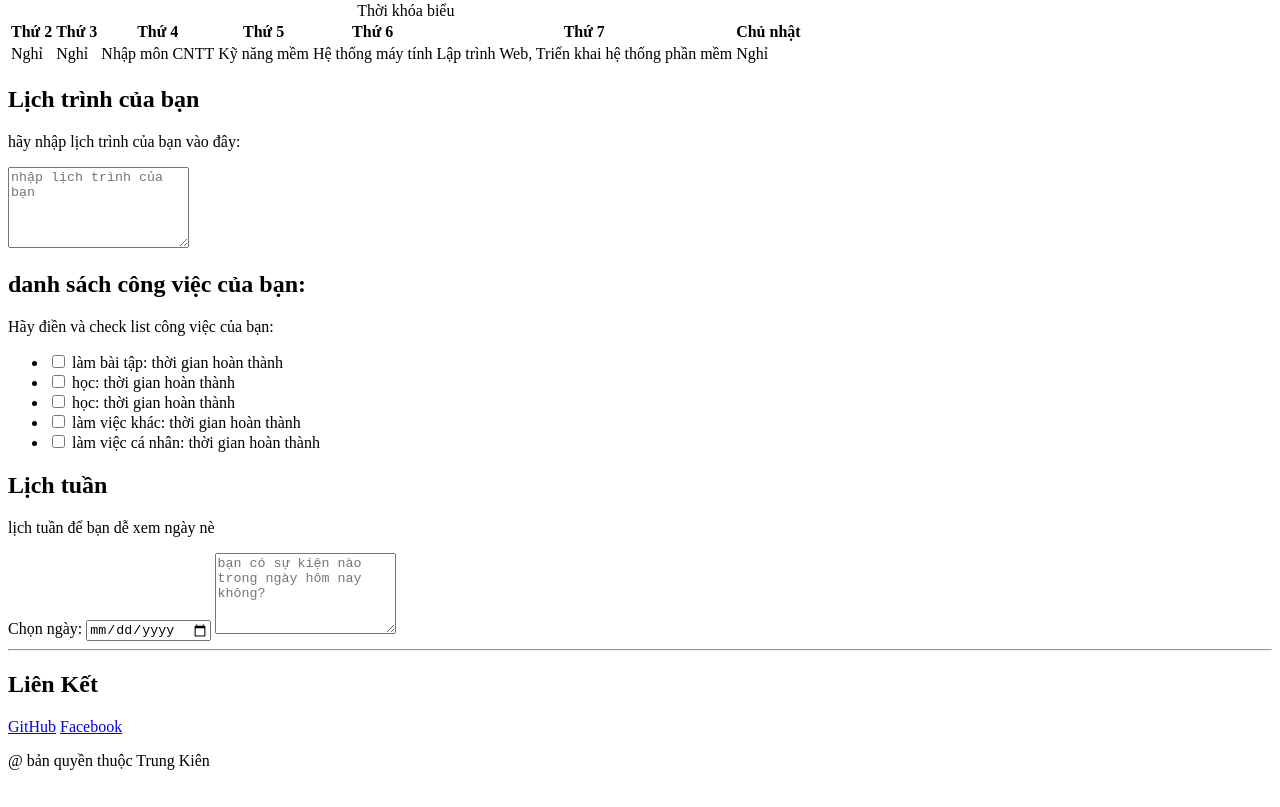
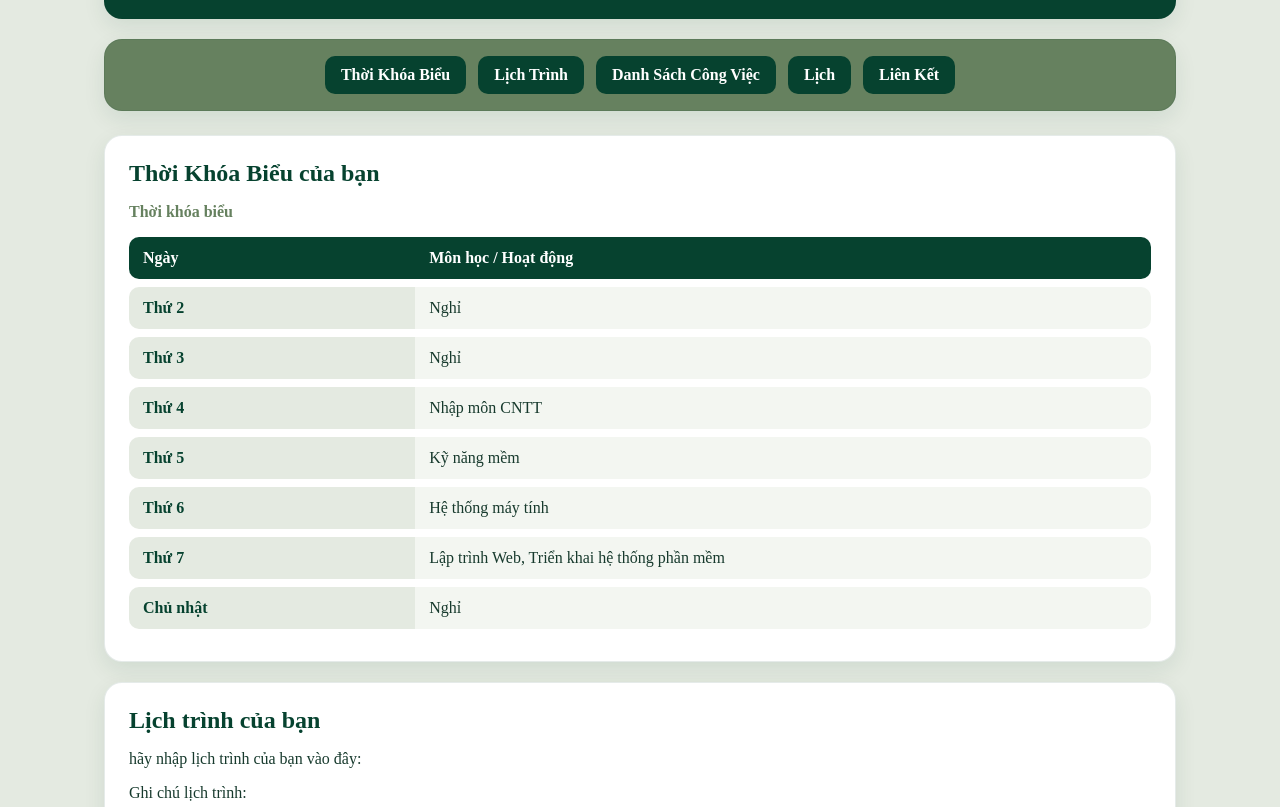
Before and after one commit to poscherclassic/BTL_Trang_QL_Thoi_Gian_Trung_Kien, a plain HTML site: page index.html in a window 1280 px wide. Shown: the part 163-970 px from the top of the page. Before the commit the page ends 949 px from the top, so only its background shows below. Drawn offline with Linux system fonts and the light colour scheme.

Commit message:
day3 hoàn thành css, chạy thử trên máy tính và điện thoại

```diff
--- a/css/style.css
+++ b/css/style.css
@@ -0,0 +1,275 @@
+* {
+    box-sizing: border-box;
+}
+
+html {
+    scroll-behavior: smooth;
+    font-family: "Times New Roman", sans-serif;
+}
+
+body {
+    max-width: 1120px;
+    margin: 0 auto;
+    padding: 32px 24px;
+    color: #173a2d;
+    background-color: #e4eae1;
+}
+
+.site-header,
+nav,
+section,
+footer {
+    border: 1px solid rgba(6, 66, 47, 0.1);
+    border-radius: 18px;
+    box-shadow: 0 8px 22px rgba(6, 66, 47, 0.09);
+    transition: transform 220ms ease, box-shadow 220ms ease;
+}
+
+.site-header {
+    display: flex;
+    align-items: center;
+    gap: 24px;
+    margin-bottom: 20px;
+    padding: 24px;
+    color: #ffffff;
+    background-color: #06422f;
+}
+
+.site-header img {
+    width: 100px;
+    height: 100px;
+    flex: 0 0 auto;
+    border: 4px solid rgba(255, 255, 255, 0.75);
+    border-radius: 50%;
+    object-fit: cover;
+    object-position: center 3%;
+}
+
+h1,
+h2,
+p {
+    margin-top: 0;
+}
+
+.site-header h1 {
+    margin-bottom: 0;
+    line-height: 1.35;
+}
+
+nav {
+    display: flex;
+    flex-wrap: wrap;
+    justify-content: center;
+    gap: 12px;
+    margin-bottom: 24px;
+    padding: 16px;
+    background-color: #66815f;
+}
+
+nav a,
+footer a {
+    display: inline-block;
+    color: #ffffff;
+    text-decoration: none;
+}
+
+nav a {
+    padding: 10px 16px;
+    border-radius: 10px;
+    background-color: #06422f;
+    transition: transform 180ms ease, box-shadow 180ms ease, background-color 180ms ease;
+}
+
+nav a:hover,
+nav a:focus-visible {
+    transform: translateY(-4px);
+    background-color: #0b5b40;
+    box-shadow: 0 0 16px rgba(228, 234, 225, 0.8);
+}
+
+section {
+    margin: 20px 0;
+    padding: 24px;
+    background-color: #ffffff;
+}
+
+.site-header:hover,
+nav:hover,
+section:hover,
+footer:hover {
+    transform: translateY(-4px);
+    box-shadow: 0 14px 28px rgba(6, 66, 47, 0.16);
+}
+
+section h2 {
+    margin-bottom: 16px;
+    color: #06422f;
+}
+
+table {
+    width: 100%;
+    border-collapse: separate;
+    border-spacing: 0 8px;
+    text-align: left;
+}
+
+caption {
+    margin-bottom: 8px;
+    color: #66815f;
+    font-weight: bold;
+    text-align: left;
+}
+
+th,
+td {
+    padding: 12px 14px;
+}
+
+thead th {
+    color: #ffffff;
+    background-color: #06422f;
+}
+
+thead th:first-child,
+tbody th {
+    border-radius: 10px 0 0 10px;
+}
+
+thead th:last-child,
+tbody td {
+    border-radius: 0 10px 10px 0;
+}
+
+tbody th {
+    width: 28%;
+    color: #06422f;
+    background-color: #e4eae1;
+}
+
+tbody td {
+    background-color: #f3f6f1;
+}
+
+tbody tr {
+    transition: transform 180ms ease, box-shadow 180ms ease;
+}
+
+tbody tr:hover {
+    transform: translateY(-2px);
+    box-shadow: 0 5px 14px rgba(6, 66, 47, 0.12);
+}
+
+textarea,
+input[type="date"] {
+    width: 100%;
+    border: 1px solid #b7c8b3;
+    border-radius: 12px;
+    padding: 12px 14px;
+    color: #173a2d;
+    background-color: #f8faf7;
+    font: inherit;
+    transition: border-color 180ms ease, box-shadow 180ms ease, background-color 180ms ease;
+}
+
+textarea {
+    min-height: 120px;
+    margin-top: 8px;
+    resize: vertical;
+}
+
+textarea:focus,
+input[type="date"]:focus {
+    border-color: #66815f;
+    outline: none;
+    background-color: #ffffff;
+    box-shadow: 0 0 0 4px rgba(102, 129, 95, 0.2);
+}
+
+#task_list ul {
+    display: grid;
+    gap: 10px;
+    padding: 0;
+    list-style: none;
+}
+
+#task_list li {
+    display: flex;
+    align-items: center;
+    gap: 10px;
+    padding: 12px;
+    border-radius: 10px;
+    background-color: #f3f6f1;
+    transition: transform 180ms ease, background-color 180ms ease;
+}
+
+#task_list li:hover {
+    transform: translateX(4px);
+    background-color: #e4eae1;
+}
+
+#task_list li span {
+    margin-left: auto;
+    color: #66815f;
+}
+
+footer {
+    margin-top: 24px;
+    padding: 20px 24px;
+    color: #ffffff;
+    background-color: #06422f;
+}
+
+footer section {
+    margin: 0 0 16px;
+    color: #173a2d;
+}
+
+footer a {
+    margin-right: 16px;
+    color: #06422f;
+    font-weight: bold;
+}
+
+footer a:hover,
+footer a:focus-visible {
+    color: #66815f;
+    text-decoration: underline;
+}
+
+footer p {
+    margin-bottom: 0;
+    text-align: center;
+}
+
+@media (max-width: 640px) {
+    body {
+        padding: 18px 14px;
+    }
+
+    .site-header {
+        flex-direction: column;
+        text-align: center;
+    }
+
+    section {
+        padding: 18px;
+    }
+
+    th,
+    td {
+        padding: 10px 8px;
+    }
+
+    tbody th {
+        width: 34%;
+    }
+}
+
+@media (prefers-reduced-motion: reduce) {
+    *,
+    *::before,
+    *::after {
+        scroll-behavior: auto !important;
+        transition-duration: 0.01ms !important;
+    }
+}
--- a/index.html
+++ b/index.html
@@ -7,37 +7,55 @@
     <link rel="stylesheet" href="css/style.css">
     </head>
     <body>
+    <header class="site-header">
+        <img src="assets/anh_chan_dung.jpg" alt="Ảnh đại diện của Trung Kiên">
         <h1>Chào mừng bạn đến với trang web cá nhân hóa thời gian học tập của bạn</h1>
-  <nav>
+    </header>
+    <nav>
         <a href="#thoi_khoa_bieu"><strong>Thời Khóa Biểu</strong></a>
         <a href="#lich_trinh"><strong>Lịch Trình</strong></a>
         <a href="#task_list"><strong>Danh Sách Công Việc</strong></a>
         <a href="#lich"><strong>Lịch</strong></a>
         <a href="#lien_ket"><strong>Liên Kết</strong></a>
     </nav>
+    <main>
     <section id="thoi_khoa_bieu">
         <h2>Thời Khóa Biểu của bạn</h2>
         <table>
             <caption>Thời khóa biểu</caption>
             <thead>
                 <tr>
-                    <th>Thứ 2</th>
-                    <th>Thứ 3</th>
-                    <th>Thứ 4</th>
-                    <th>Thứ 5</th>
-                    <th>Thứ 6</th>
-                    <th>Thứ 7</th>
-                    <th>Chủ nhật</th>
+                    <th scope="col">Ngày</th>
+                    <th scope="col">Môn học / Hoạt động</th>
                 </tr>
             </thead>
             <tbody>
                 <tr>
+                    <th scope="row">Thứ 2</th>
                     <td contenteditable="true">Nghỉ</td>
+                </tr>
+                <tr>
+                    <th scope="row">Thứ 3</th>
                     <td contenteditable="true">Nghỉ</td>
+                </tr>
+                <tr>
+                    <th scope="row">Thứ 4</th>
                     <td contenteditable="true">Nhập môn CNTT</td>
+                </tr>
+                <tr>
+                    <th scope="row">Thứ 5</th>
                     <td contenteditable="true">Kỹ năng mềm</td>
+                </tr>
+                <tr>
+                    <th scope="row">Thứ 6</th>
                     <td contenteditable="true">Hệ thống máy tính</td>
+                </tr>
+                <tr>
+                    <th scope="row">Thứ 7</th>
                     <td contenteditable="true">Lập trình Web, Triển khai hệ thống phần mềm</td>
+                </tr>
+                <tr>
+                    <th scope="row">Chủ nhật</th>
                     <td contenteditable="true">Nghỉ</td>
                 </tr>
             </tbody>
@@ -46,8 +64,8 @@
     <section id="lich_trinh">
         <h2>Lịch trình của bạn</h2>
         <p>hãy nhập lịch trình của bạn vào đây:</p>
-        <label for="lich_trinh"></label>
-        <textarea id="lich_trinh" name="lich_trinh" rows="5" placeholder="nhập lịch trình của bạn"></textarea>
+        <label for="noi_dung_lich_trinh">Ghi chú lịch trình:</label>
+        <textarea id="noi_dung_lich_trinh" name="lich_trinh" rows="5" placeholder="nhập lịch trình của bạn"></textarea>
     </section>
     <section id="task_list">
 <h2>danh sách công việc của bạn:</h2>
@@ -85,9 +103,9 @@
         <p>lịch tuần để bạn dễ xem ngày nè</p>
         <label for="ngay">Chọn ngày:</label>
 <input type="date" id="ngay" name="ngay">
-<textarea id="lich" name="lich" rows="5" placeholder="bạn có sự kiện nào trong ngày hôm nay không?"></textarea>
+<textarea id="ghi_chu_lich" name="lich" rows="5" placeholder="bạn có sự kiện nào trong ngày hôm nay không?"></textarea>
     </section>
-    </body>
+    </main>
     <footer>
         <section id="lien_ket">
             <hr>
@@ -97,4 +115,5 @@
         </section>
         <p> @ bản quyền thuộc Trung Kiên</p>
     </footer>
+    </body>
 </html>
```
